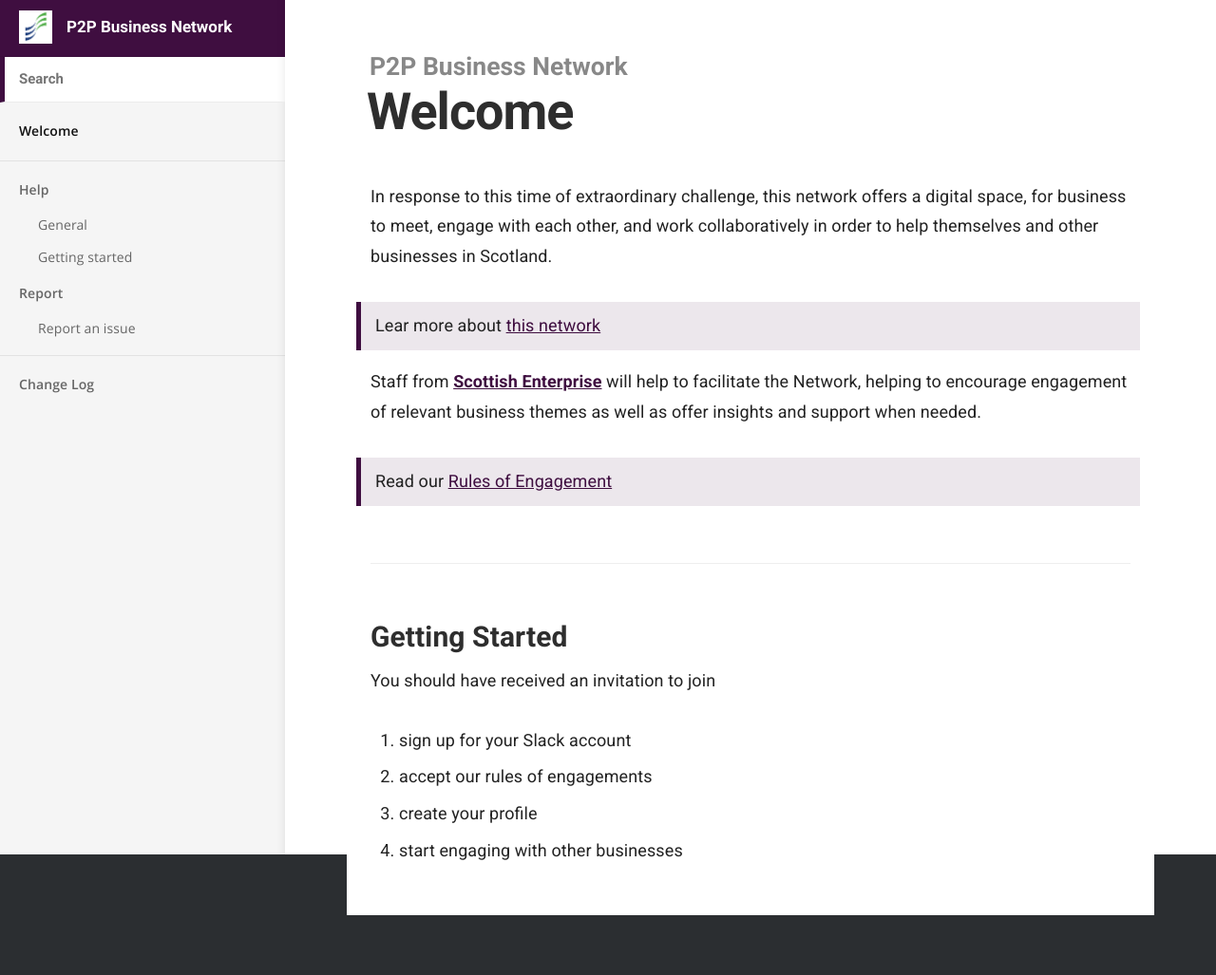
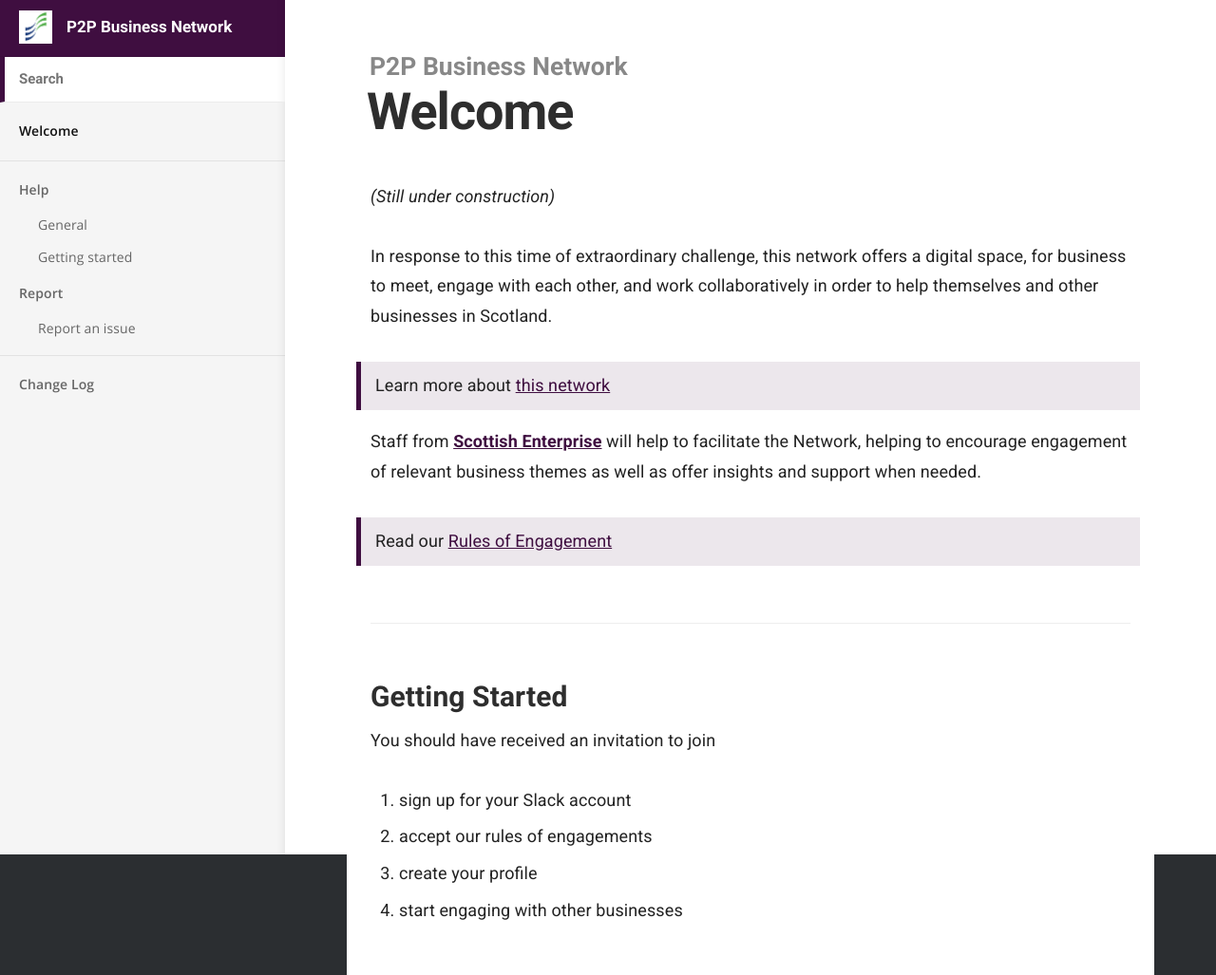
Before and after one commit to scotentSD/p2p, a Jekyll site: the page built from index.md, in a window 1280 px wide. Shown: the whole page at 95% size. Built offline with Jekyll 4.4.1, drawn with Linux system fonts in a browser that asks for light colours; before the commit the page ends 964 px from its top, so only the background shows below that.

Commit message:
fix typo and add under construction

```diff
--- a/index.md
+++ b/index.md
@@ -2,10 +2,11 @@
 title: Welcome
 ---
 
+_(Still under construction)_
 
 In response to this time of extraordinary challenge, this network offers a digital space, for business to meet, engage with each other, and work collaboratively in order to help themselves and other businesses in Scotland.
 
-> Lear more about [this network](learn-more.md)
+> Learn more about [this network](learn-more.md)
 
 Staff from [**Scottish Enterprise**](https://www.scottish-enterprise.com/) will help to facilitate the Network, helping to encourage engagement of relevant business themes as well as offer insights and support when needed.
 
```
